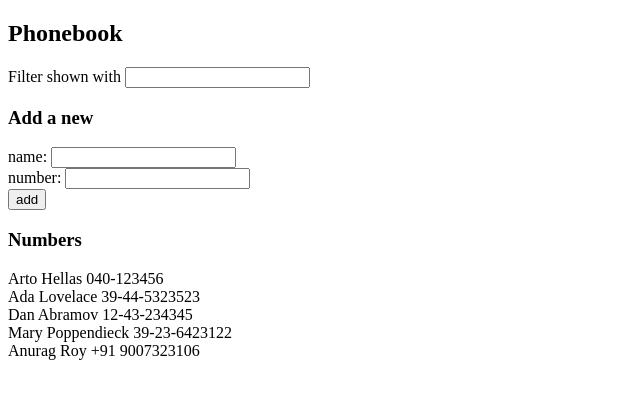
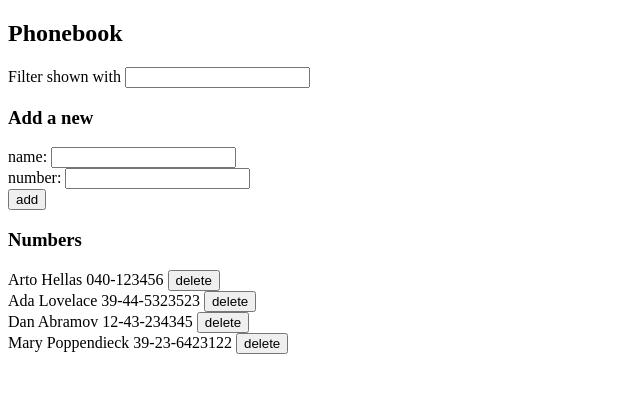
Before and after one commit to anurag-roy/fullstackopen, a React (Create React App) app in the folder part2/phonebook/: page / in a window 1280 px wide. Shown: the top 398 px of the page, without its empty margins (0-640 px from the left). Built offline with nearby package versions, Linux system fonts and the light colour scheme; data requests are answered from the project's data file.

Commit message:
Completed 2.17

```diff
--- a/part2/phonebook/db.json
+++ b/part2/phonebook/db.json
@@ -19,11 +19,6 @@
       "name": "Mary Poppendieck",
       "number": "39-23-6423122",
       "id": 4
-    },
-    {
-      "name": "Anurag Roy",
-      "number": "+91 9007323106",
-      "id": 5
     }
   ]
 }
--- a/part2/phonebook/src/App.js
+++ b/part2/phonebook/src/App.js
@@ -57,6 +57,15 @@ const App = () => {
     setFilter(event.target.value);
   };
 
+  const deletePerson = (id) => {
+    const { name } = persons.find((p) => p.id === id);
+    if (window.confirm(`Delete ${name} ?`)) {
+      personService
+        .remove(id)
+        .then(setPersons(persons.filter((p) => p.id !== id)));
+    }
+  };
+
   return (
     <div>
       <h2>Phonebook</h2>
@@ -70,7 +79,7 @@ const App = () => {
         changeNewNumber={changeNewNumber}
       />
       <h3>Numbers</h3>
-      <Persons persons={personsToShow} />
+      <Persons persons={personsToShow} handleClick={deletePerson} />
     </div>
   );
 };
--- a/part2/phonebook/src/components/Person.js
+++ b/part2/phonebook/src/components/Person.js
@@ -1,8 +1,8 @@
 import React from "react";
 
-const Person = ({ name, number }) => (
+const Person = ({ name, number, handleClick, id }) => (
   <div>
-    {name} {number}
+    {name} {number} <button onClick={() => handleClick(id)}>delete</button>
   </div>
 );
 
--- a/part2/phonebook/src/components/Persons.js
+++ b/part2/phonebook/src/components/Persons.js
@@ -1,10 +1,10 @@
 import React from "react";
 import Person from "./Person";
 
-const Persons = ({ persons }) => (
+const Persons = ({ persons, handleClick }) => (
   <div>
     {persons.map((p) => (
-      <Person key={p.name} name={p.name} number={p.number} />
+      <Person key={p.name} name={p.name} number={p.number} id={p.id} handleClick={handleClick}/>
     ))}
   </div>
 );
--- a/part2/phonebook/src/services/persons.js
+++ b/part2/phonebook/src/services/persons.js
@@ -10,4 +10,9 @@ const create = (newObject) => {
   return axios.post(baseUrl, newObject).then(({ data }) => data);
 };
 
-export default { getAll, create };
+const remove = (id) => {
+  //console.log(`Deleting ${id}`);
+  return axios.delete(`${baseUrl}/${id}`);
+};
+
+export default { getAll, create, remove };
```
